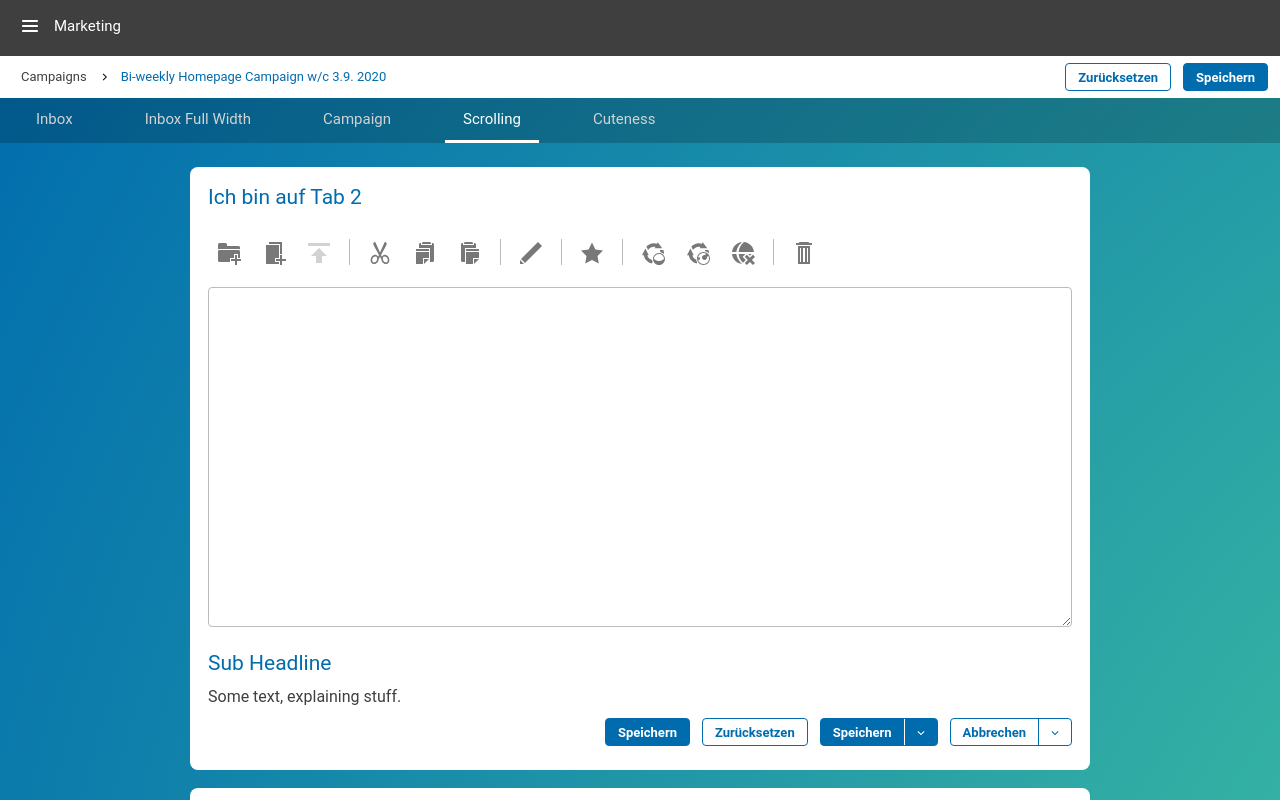
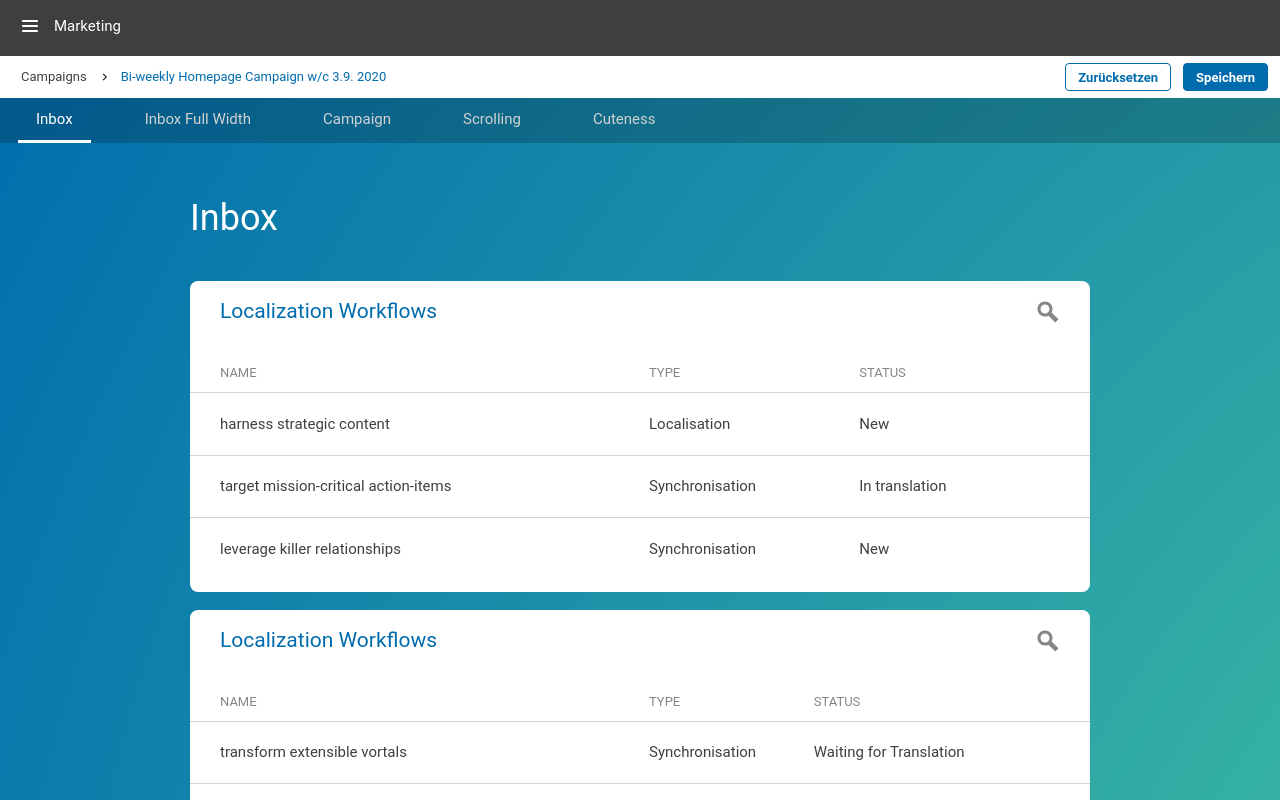
Before and after one commit to bgaworsk/apps-mocks, a React (Create React App) app: page / in a window 1280 px wide. Built offline with nearby package versions, Linux system fonts and the light colour scheme.

Commit message:
Table stuff

```diff
--- a/src/App.js
+++ b/src/App.js
@@ -75,19 +75,15 @@ function App() {
           <Button>Zurücksetzen</Button>
           <Button primary >Speichern</Button>
         </Breadcrumb>
-        <Tabs initialTab={3}>
+        <Tabs initialTab={0}>
           <Container tabName="Inbox" narrow>
             <h1>Inbox</h1>
-            <h2>Localization Workflows (3)</h2>
             <TableCard length={3}/>
-            <h2>Publication Workflows (10)</h2>
             <TableCard length={10}/>
           </Container>
           <Container tabName="Inbox Full Width">
             <h1>Inbox</h1>
-            <h2>Localization Workflows (3)</h2>
             <TableCard length={3}/>
-            <h2>Publication Workflows (10)</h2>
             <TableCard length={10}/>
           </Container>
           <Container tabName="Campaign">
--- a/src/components/Container/index.js
+++ b/src/components/Container/index.js
@@ -6,6 +6,7 @@ const Div = styled.div`
     padding: 24px 18px;
     overflow-y: scroll;
     box-sizing: border-box;
+    flex-grow: 2;
 
     h1 {
       margin: 30px 0 42px;
--- a/src/components/TableCard/index.js
+++ b/src/components/TableCard/index.js
@@ -4,7 +4,9 @@ import Card from '../Card'
 import VerticalDots from './vertical-dots-16'
 import classNames from 'classnames'
 import mockData from './MOCK_DATA.json'
-import searchIcon from './search_16.svg'
+import SearchIcon from './search_16'
+import Remove from './remove-small'
+import Arrow from './up-and-down-arrows-triangles-svgrepo-com'
 
 const Div = styled.div`
 
@@ -34,49 +36,39 @@ const Div = styled.div`
     }
   }
 
-  .filter {
-    text-align: left;
-  }
-
-  .field {
-    position: relative;
-
-    input {
-      background-color: #ffffff;
-      height: 24px;
-      border-radius: 8px;
-      width: 70%;
-      border: none;
-      font-size: 13px;
-      margin: 0 0 6px -16px;
-      padding-left: 28px;
-      box-sizing: border-box;
-
-      &:focus {
-        outline: none;
-      }
-    }
-
-    img {
-      position: relative;
-      left:   6px;
-      top: 3px;
-
-      width: 16px;
-      height: 16px;
-    }
+  .title {
+    display: flex;
+    justify-content: space-between;
+    column-gap: 30px;
+    margin: 0 30px;
   }
 `;
 
 const Table = styled.table`
   width: 100%;
   border-spacing: 0;
+  margin-top: 24px;
+
+  td {
+    border-top: solid 1px #d2d2d2;
+  }
 
   th {
-    font-size: 19px;
-    font-weight: 400;
+    font-size: 13px;
     text-align: left;
     padding: 6px 9px 12px;
+    color: #868686;
+    font-weight: 400;
+    text-transform: uppercase;
+    position: relative;
+    cursor: pointer;
+
+    &:hover {
+      color: #3f3f3f;
+      svg {
+        color: #868686;
+      }
+    }
 
     &:first-child {
       padding-left: 30px;
@@ -85,6 +77,15 @@ const Table = styled.table`
     &:last-child {
       padding-right: 30px;
       width: 16px;
+    }
+
+    svg {
+      position: absolute;
+      top: 6px;
+      margin-left: 12px;
+      width: 14px;
+      height: 14px;
+      color: #ffffff;
     }
   }
 
@@ -95,12 +96,13 @@ const Table = styled.table`
       cursor: pointer;
     }
 
+
     tr:nth-child(odd) {
-      background-color: rgba(246,246,246,.7);
+      //background-color: rgba(246,246,246,.7);
     }
 
     td {
-      padding: 12px 9px;
+      padding: 18px 9px;
       line-height: 24px;
 
       &:first-child {
@@ -127,6 +129,98 @@ const Table = styled.table`
   }
 `;
 
+const SearchContainer = styled.div`
+  flex-grow: 2;
+  display: flex;
+  justify-content: flex-end;
+  align-items: center;
+
+  .field {
+    position: relative;
+    box-sizing: border-box;
+    width: 24px;
+    max-width: 600px;
+    transition: width .4s ease-in-out;
+    overflow: hidden;
+
+    svg {
+      width: 24px;
+      height: 24px;
+      color: #868686;
+      cursor: pointer;
+      transition: width 0.4s ease-in-out;
+
+      &:hover {
+        color: #3f3f3f;
+      }
+
+      &:last-child {
+        display: none;
+      }
+    }
+
+    &.expanded {
+      width: 100%;
+
+      svg {
+        width: 16px;
+        height: 16px;
+        position: absolute;
+        left: 12px;
+        top: 10px;
+        margin: 0;
+        cursor: default;
+
+        &:hover {
+         color: #868686;
+        }
+
+        &:last-child {
+          display: block;
+          width: 16px;
+          height: 16px;
+          position: absolute;
+          left: unset;
+          right: 12px;
+          top: 10px;
+          margin: 0;
+
+          color: #ffffff;
+          cursor: pointer;
+          background-color: #bcbcbc;
+          border-radius: 8px;
+
+          &:hover {
+            background-color: #868686;
+          }
+        }
+      }
+
+      input {
+        background-color: #e7e7e7;
+        display: block;
+      }
+    }
+
+    input {
+      display: none;
+      top: 0;
+      left: 0;
+      height: 36px;
+      border-radius: 18px;
+      width: 100%;
+      border: none;
+      font-size: 15px;
+      padding-left: 42px;
+      box-sizing: border-box;
+
+      &:focus {
+        outline: none;
+      }
+    }
+  }
+`;
+
 function shuffle(array) {
   array.sort(() => Math.random() - 0.5);
 }
@@ -140,28 +234,62 @@ const More = () => {
   )
 }
 
+const TextSearch = () => {
+
+  const [expanded, toggle] = React.useState(false);
+  const [search, setSearch] = React.useState('');
+  const input = React.useRef();
+
+  React.useEffect(() => {
+    if (expanded) {
+      input.current.focus();
+    }
+  })
+
+  const close = () => {
+    toggle(false);
+    setSearch('');
+  }
+
+  const handleChange = event => {
+    setSearch(event.target.value);
+  }
+
+  const handleExit = event => {
+    if (event.keyCode === 27) {
+      close();
+    }
+  }
+
+  return (
+    <SearchContainer>
+      <div className={classNames('field', { expanded })}>
+        <SearchIcon onClick={() => toggle(true)}/>
+        <input type="text" placeholder="Search …" value={search} onChange={handleChange} ref={input} onKeyDown={handleExit}/>
+        <Remove onClick={close} />
+      </div>
+    </SearchContainer>
+  )
+}
+
 const TableCard = ({ length }) => {
-
-  const [search, setSearch] = React.useState('');
 
   shuffle(mockData);
   const data = mockData.slice(0, length);
 
   return (
-    <Div>
-      <div className="filter">
-        <div className="field">
-          <img src={searchIcon} alt="Search" />
-          <input type="text" placeholder="Search …" value={search} onChange={e => setSearch(e.target.value)}/>
+    <Card table>
+      <Div>
+        <div className="title">
+          <h2>Localization Workflows</h2>
+          <TextSearch />
         </div>
-      </div>
-      <Card table height={565}>
         <Table>
           <thead>
             <tr>
-              <th>Name</th>
-              <th>Type</th>
-              <th>Status</th>
+              <th>Name <Arrow /></th>
+              <th>Type <Arrow /></th>
+              <th>Status <Arrow /></th>
               <th>&nbsp;</th>
             </tr>
           </thead>
@@ -176,8 +304,8 @@ const TableCard = ({ length }) => {
           ))}
           </tbody>
         </Table>
-      </Card>
-    </Div>
+      </Div>
+    </Card>
   )
 }
 
--- /dev/null
+++ b/src/components/TableCard/remove-small.js
@@ -0,0 +1,10 @@
+import React from 'react'
+
+const Icon = props => (
+  <svg version="1.1" viewBox="0 0 16 16" {...props}>
+    <polygon fill="currentColor"
+             points="11.89,3.4 8,7.29 4.11,3.4 3.4,4.11 7.29,8 3.4,11.89 4.11,12.6 8,8.71 11.89,12.6 12.6,11.89 8.71,8 12.6,4.11 "/>
+  </svg>
+)
+
+export default Icon;
--- /dev/null
+++ b/src/components/TableCard/search_16.js
@@ -0,0 +1,10 @@
+import React from 'react'
+
+const Icon = props => (
+  <svg version="1.1" viewBox="0 0 16 16" {...props}>
+    <path fill="currentColor" d="M10.42,8.3C10.78,7.61,11,6.83,11,6c0-2.76-2.24-5-5-5S1,3.24,1,6s2.24,5,5,5c0.83,0,1.61-0.22,2.3-0.58
+	L12.88,15L15,12.88L10.42,8.3z M6,9C4.34,9,3,7.66,3,6s1.34-3,3-3s3,1.34,3,3S7.66,9,6,9z"/>
+  </svg>
+)
+
+export default Icon;
--- /dev/null
+++ b/src/components/TableCard/up-and-down-arrows-triangles-svgrepo-com.js
@@ -0,0 +1,46 @@
+import React from 'react'
+
+const Icon = props => (
+  <svg version="1.1" viewBox="0 0 36.678 36.678">
+    <g>
+      <path fill="currentColor" d="M29.694,20.074c0.087,0.16,0.08,0.356-0.02,0.512L19.393,36.449c-0.089,0.139-0.241,0.224-0.406,0.229
+		c-0.004,0-0.009,0-0.014,0c-0.159,0-0.31-0.074-0.403-0.206L6.997,20.609c-0.111-0.152-0.127-0.354-0.042-0.521
+		s0.258-0.273,0.446-0.273h21.855C29.439,19.814,29.608,19.914,29.694,20.074z M7.401,16.864h21.855c0.007,0,0.013,0,0.02,0
+		c0.276,0,0.5-0.224,0.5-0.5c0-0.156-0.069-0.295-0.184-0.387L18.086,0.205C17.989,0.073,17.838,0.009,17.669,0
+		c-0.165,0.005-0.315,0.09-0.406,0.228L6.982,16.092c-0.101,0.154-0.107,0.35-0.021,0.511C7.05,16.764,7.218,16.864,7.401,16.864z"
+      />
+    </g>
+    <g>
+    </g>
+    <g>
+    </g>
+    <g>
+    </g>
+    <g>
+    </g>
+    <g>
+    </g>
+    <g>
+    </g>
+    <g>
+    </g>
+    <g>
+    </g>
+    <g>
+    </g>
+    <g>
+    </g>
+    <g>
+    </g>
+    <g>
+    </g>
+    <g>
+    </g>
+    <g>
+    </g>
+    <g>
+    </g>
+  </svg>
+)
+
+export default Icon;
```
Also changed, not shown: src/components/TableCard/search_16.svg (deleted).
